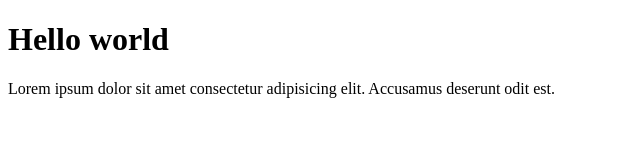
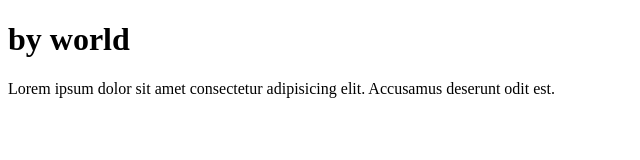
Before and after one commit to FizaSiddiqui207/project2410e1, a plain HTML site: page index.html in a window 1280 px wide. Shown: the whole page, without its empty margins (0-640 px from the left). Drawn offline with Linux system fonts and the light colour scheme.

Commit message:
add change

```diff
--- a/index.html
+++ b/index.html
@@ -6,7 +6,7 @@
     <title>Document</title>
 </head>
 <body>
-    <h1>Hello world</h1>
+    <h1>by world </h1>
     <p>Lorem ipsum dolor sit amet consectetur adipisicing elit. Accusamus deserunt odit est.</p>
 </body>
 </html>
```
